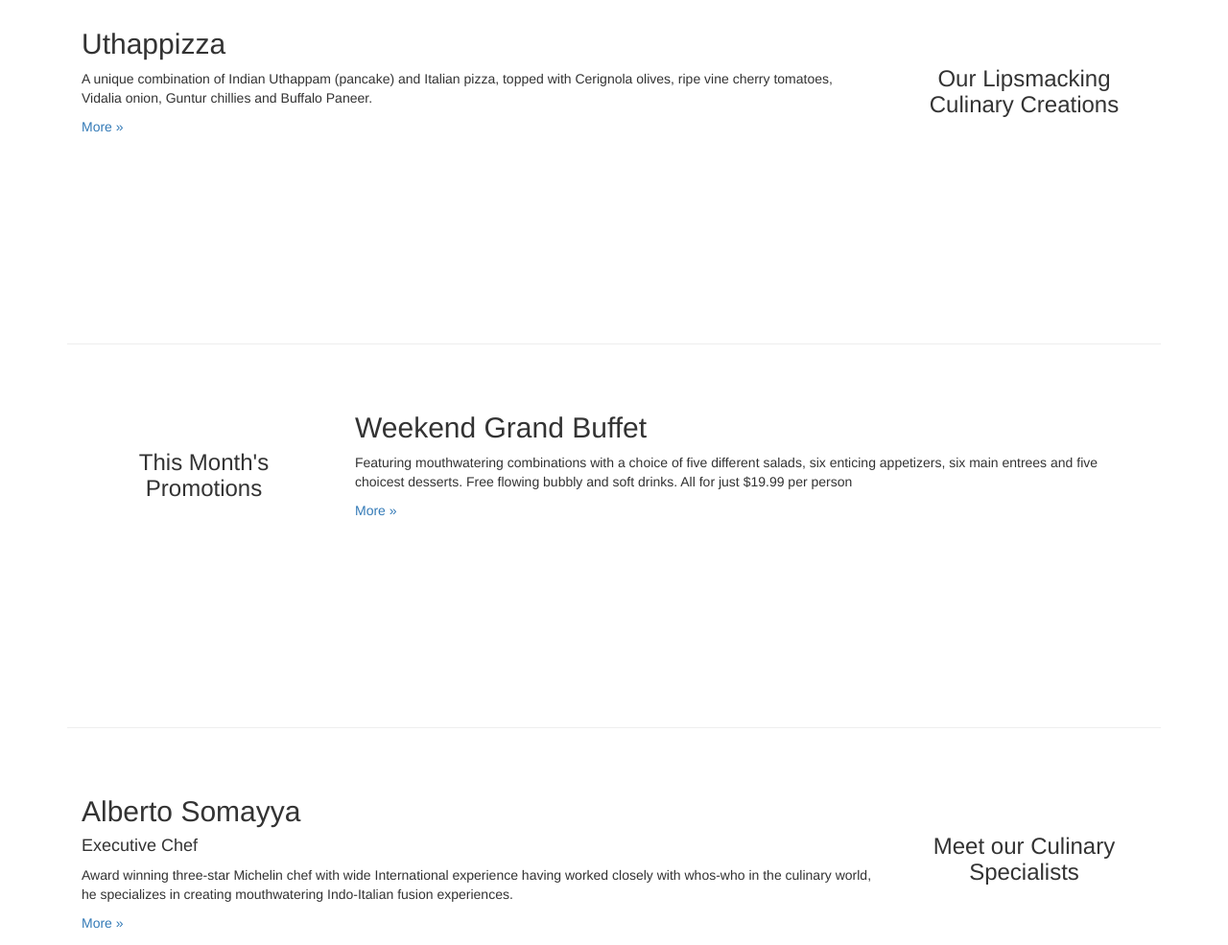
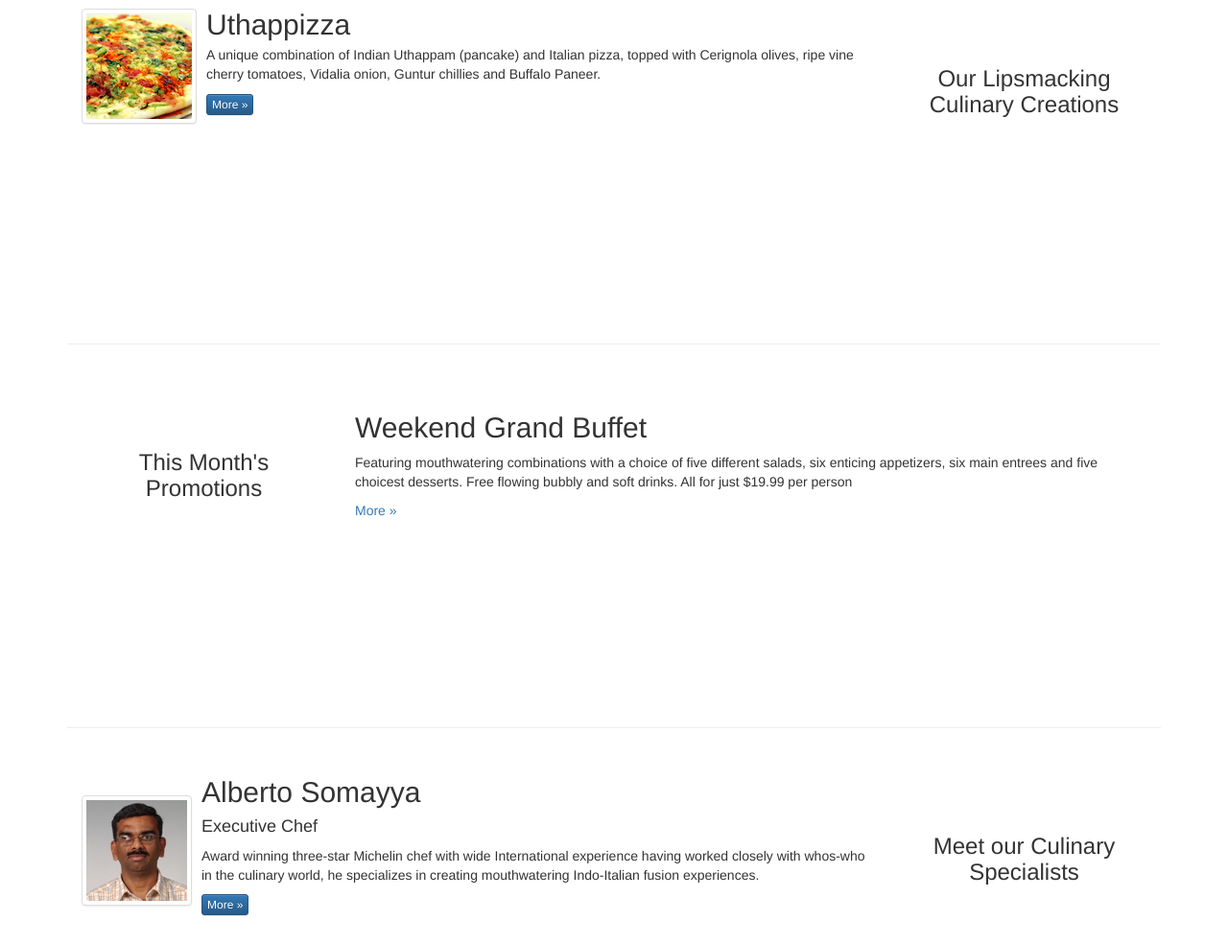
Before and after one commit to QunChen/FullStackApp, a plain HTML site: page index.html in a window 1280 px wide. Shown: the part 500-1485 px from the top of the page at 96% size. Drawn offline with Linux system fonts and the light colour scheme.

Commit message:
Adding Media Objects Adding the Restaurant Logo

```diff
--- a/index.html
+++ b/index.html
@@ -33,9 +33,7 @@
 							<a href="index.html"> <span class="glyphicon glyphicon-home" aria-hidden="true"></span> Home</a>
 						</li>
 						<li>
-							<a href="aboutus.html">
-								<span class="glyphicon glyphicon-info-sign" aria-hidden="true"></span>
-								About</a>
+							<a href="aboutus.html"> <span class="glyphicon glyphicon-info-sign" aria-hidden="true"></span> About</a>
 						</li>
 						<li class="dropdown">
 							<a href="#" class="dropdown-toggle" data-toggle="dropdown" role="button" aria-haspopup="true" aria-expanded="false"><span class="glyphicon glyphicon-list-alt"
@@ -102,13 +100,23 @@
 					<h3 align=center>Our Lipsmacking Culinary Creations</h3>
 				</div>
 				<div class="col-xs-12 col-sm-9 col-sm-pull-3">
-					<h2>Uthappizza</h2>
+					<div class="media">
+						<div class="media-left media-middle">
+							<a href="#"> <img class="media-object img-thumbnail" src="img/uthappizza.png" alt="Uthappizza"> </a>
+						</div>
+						<div class="media-body">
+							<h2 class="media-heading">Uthappizza</h2>
 							<p>
-						A unique combination of Indian Uthappam (pancake) and Italian pizza, topped with Cerignola olives, ripe vine cherry tomatoes, Vidalia onion, Guntur chillies and Buffalo Paneer.
+								A unique combination of Indian Uthappam (pancake) and
+								Italian pizza, topped with Cerignola olives, ripe vine
+								cherry tomatoes, Vidalia onion, Guntur chillies and
+								Buffalo Paneer.
 							</p>
 							<p>
-						<a  href="#">More &raquo;</a>
+								<a class="btn btn-primary btn-xs" href="#">More &raquo;</a>
 							</p>
+						</div>
+					</div>
 				</div>
 			</div>
 
@@ -134,14 +142,25 @@
 					<h3 align=center>Meet our Culinary Specialists</h3>
 				</div>
 				<div class="col-xs-12 col-sm-9 col-sm-pull-3">
-					<h2>Alberto Somayya</h2>
+					<div class="media">
+						<div class="media-left media-middle">
+							<a href="#"> <img class="media-object img-thumbnail"
+							src="img/alberto.png" alt="Alberto Somayya"> </a>
+						</div>
+						<div class="media-body">
+							<h2 class="media-heading">Alberto Somayya</h2>
 							<h4>Executive Chef</h4>
 							<p>
-						Award winning three-star Michelin chef with wide International experience having worked closely with whos-who in the culinary world, he specializes in creating mouthwatering Indo-Italian fusion experiences.
+								Award winning three-star Michelin chef with wide
+								International experience having worked closely with
+								whos-who in the culinary world, he specializes in
+								creating mouthwatering Indo-Italian fusion experiences.
 							</p>
 							<p>
-						<a href="#">More &raquo;</a>
+								<a class="btn btn-primary btn-xs" href="#">More &raquo;</a>
 							</p>
+						</div>
+					</div>
 				</div>
 			</div>
 		</div>
```
Also changed, not shown: aboutus.html (+5 -2 lines), contactus.html (+5 -2 lines). Lines whose indentation alone changed are shown as unchanged.
